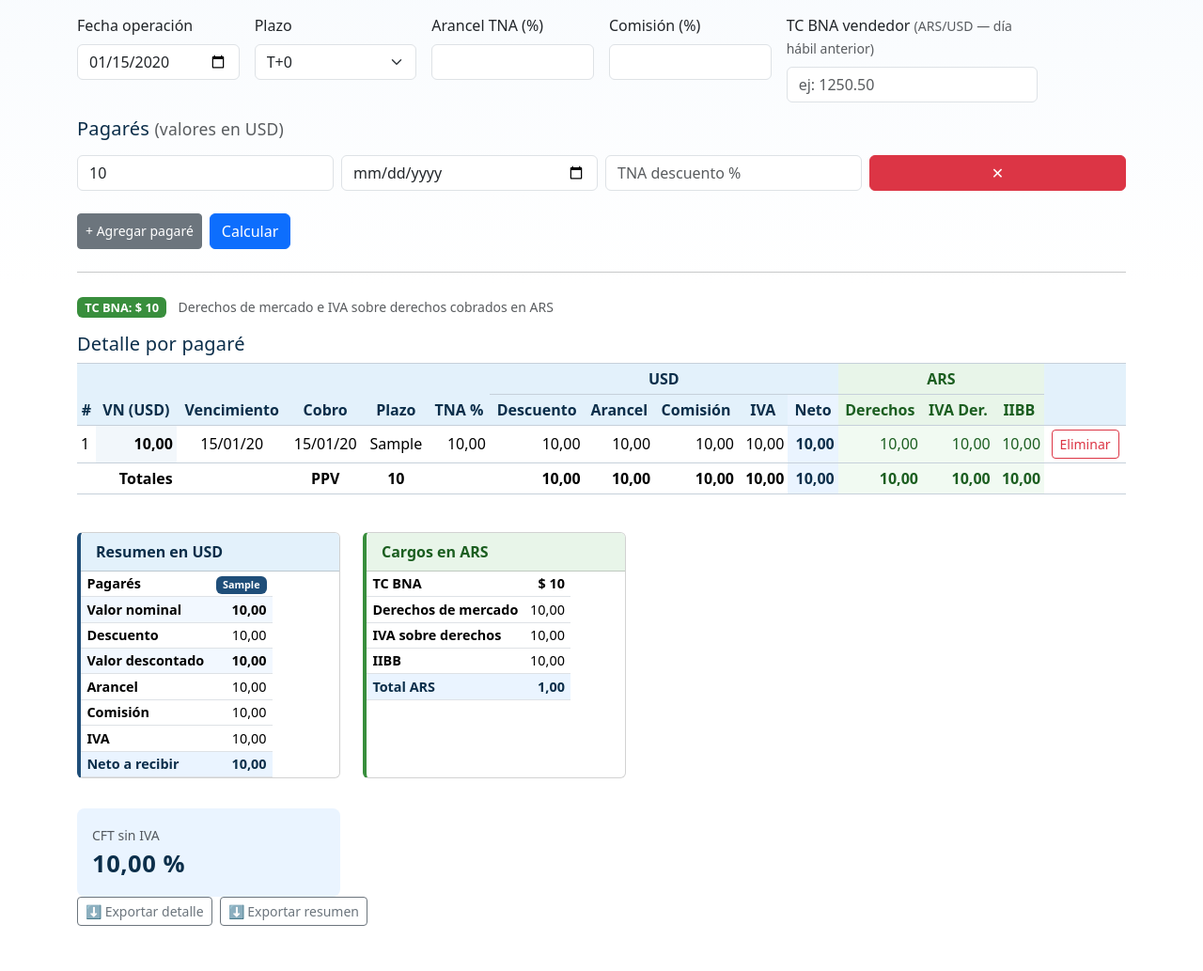
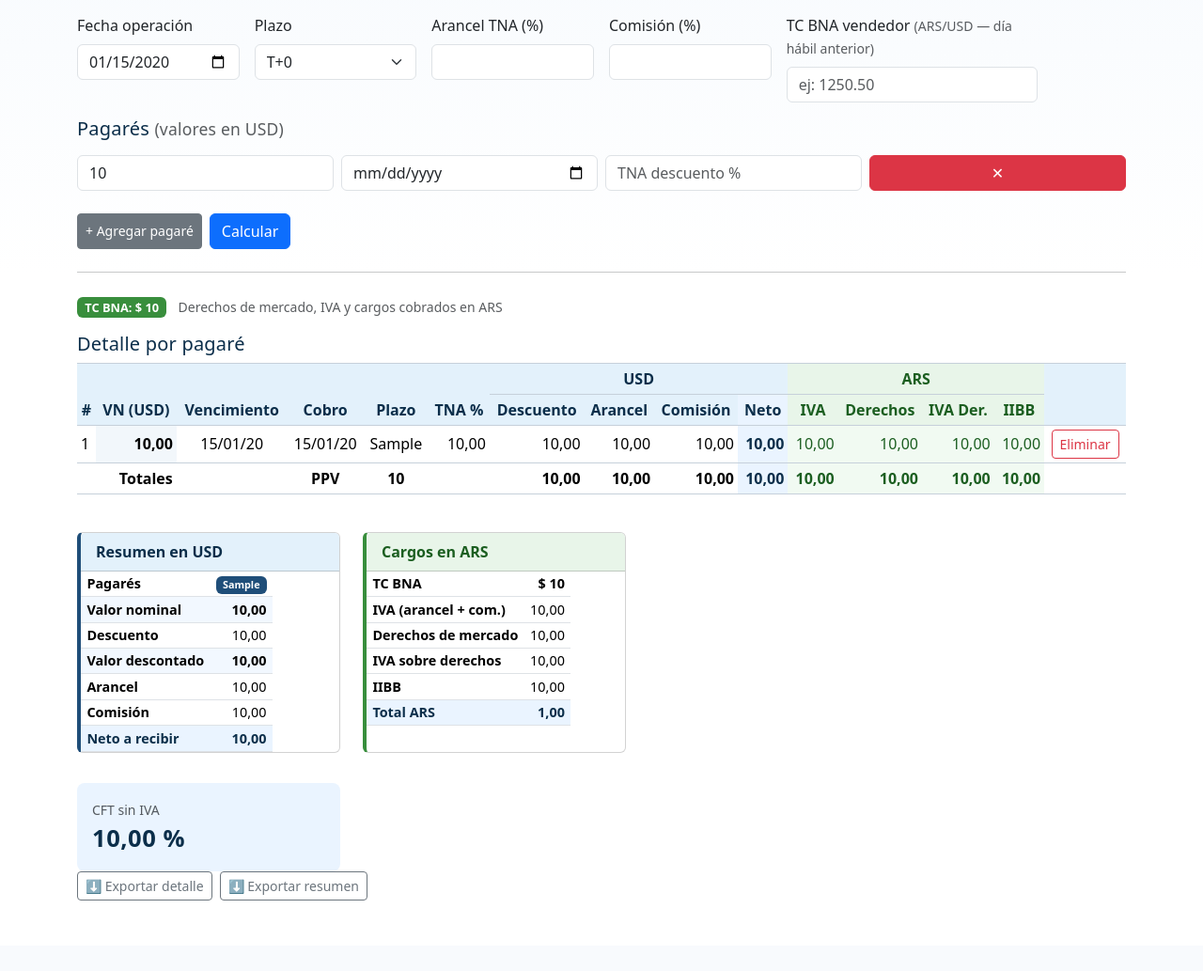
Before and after one commit to lfaner/PagareHD, a Flask app: template templates/index.html in a window 1280 px wide. Shown: the part 186-1219 px from the top of the page at 94% size. After the commit the page ends 1144 px from the top, so only its background shows below. Run offline with Flask 3, Linux system fonts and the light colour scheme; the template is opened without the code that fills it: most values are stand-ins (such as "Sample title", 1, 10 or a date in 2020).

Commit message:
fix: IVA en tabla y cards movido a seccion ARS

```diff
--- a/templates/index.html
+++ b/templates/index.html
@@ -43,43 +43,34 @@
       position: sticky; top: 0; z-index: 1;
       text-align: center; white-space: nowrap;
     }
-        .table-fin thead th.th-ars {
-            background: var(--verde-100); color: var(--verde-900);
-        }
+    .table-fin thead th.th-ars { background: var(--verde-100); color: var(--verde-900); }
     .table-fin tbody td { vertical-align: middle; }
-        .table-fin tbody tr:hover       { background: var(--gris-100); }
+    .table-fin tbody tr:hover { background: var(--gris-100); }
     .table-fin tbody tr:nth-child(even) { background: #f8fafc; }
-        .table-fin .num     { text-align: right; }
-        .table-fin .vn      { background: #f2f7fb; font-weight: 600; }
-        .table-fin .neto    { background: #eaf4ff; color: var(--azul-900); }
+    .table-fin .num { text-align: right; }
+    .table-fin .vn  { background: #f2f7fb; font-weight: 600; }
+    .table-fin .neto { background: #eaf4ff; color: var(--azul-900); }
     .table-fin .ars-col { background: #f1faf2; color: var(--verde-900); }
     .col-fecha, .col-plazo { text-align: center; white-space: nowrap; }
 
     /* ---- card moneda ---- */
-        .card-usd  { border-left: 4px solid var(--azul-700); }
-        .card-ars  { border-left: 4px solid #388e3c; }
-        .card-usd .card-header { background: var(--azul-200);  color: var(--azul-900);  font-weight:600; }
+    .card-usd { border-left: 4px solid var(--azul-700); }
+    .card-ars { border-left: 4px solid #388e3c; }
+    .card-usd .card-header { background: var(--azul-200); color: var(--azul-900); font-weight:600; }
     .card-ars .card-header { background: var(--verde-100); color: var(--verde-900); font-weight:600; }
 
     /* ---- totales tabla ---- */
     .totales-table { font-size:.9rem; width:auto !important; table-layout:auto; display:inline-table; }
-        .totales-table th, .totales-table td {
-            padding:.15rem .4rem; white-space:nowrap;
-        }
-        .totales-table .neto-row th,
-        .totales-table .neto-row td { background:#eaf4ff; color:var(--azul-900); font-weight:700; }
-        .totales-table .hl-row th,
-        .totales-table .hl-row td  { background:#f2f8ff; }
-
+    .totales-table th, .totales-table td { padding:.15rem .4rem; white-space:nowrap; }
+    .totales-table .neto-row th, .totales-table .neto-row td { background:#eaf4ff; color:var(--azul-900); font-weight:700; }
+    .totales-table .hl-row th, .totales-table .hl-row td { background:#f2f8ff; }
     .badge-soft { background: var(--azul-700); color:#fff; font-weight:600; }
-        .badge-tc   { background: #388e3c;          color:#fff; font-weight:600; font-size:.8rem; }
-
+    .badge-tc   { background: #388e3c; color:#fff; font-weight:600; font-size:.8rem; }
     .divider-ars { border-top: 2px solid #a5d6a7; }
   </style>
 </head>
 <body class="bg-light">
 <div class="container mt-4">
-
   <h3 class="mb-1">Calculadora de Pagarés HD</h3>
   <p class="text-muted small mb-4">Hard Dólar · USD / ARS</p>
 
@@ -107,8 +98,7 @@
     <!-- Datos generales -->
     <div class="col-md-2">
       <label class="form-label">Fecha operación</label>
-            <input type="date" name="fecha_operacion" class="form-control"
-                   value="{{ defaults.fecha_operacion }}" required>
+      <input type="date" name="fecha_operacion" class="form-control" value="{{ defaults.fecha_operacion }}" required>
     </div>
     <div class="col-md-2">
       <label class="form-label">Plazo</label>
@@ -119,13 +109,11 @@
     </div>
     <div class="col-md-2">
       <label class="form-label">Arancel TNA (%)</label>
-            <input type="number" step="any" min="0" name="tna_arancel" class="form-control"
-                   value="{{ defaults.tna_arancel }}" required>
+      <input type="number" step="any" min="0" name="tna_arancel" class="form-control" value="{{ defaults.tna_arancel }}" required>
     </div>
     <div class="col-md-2">
       <label class="form-label">Comisión (%)</label>
-            <input type="number" step="any" min="0" name="comision_pct" class="form-control"
-                   value="{{ defaults.comision_pct }}" required>
+      <input type="number" step="any" min="0" name="comision_pct" class="form-control" value="{{ defaults.comision_pct }}" required>
     </div>
     <div class="col-md-3">
       <label class="form-label">
@@ -133,8 +121,7 @@
         <span class="text-muted small">(ARS/USD — día hábil anterior)</span>
       </label>
       <input type="number" step="any" min="0" name="tipo_cambio_bna" class="form-control"
-                   placeholder="ej: 1250.50"
-                   value="{{ defaults.tipo_cambio_bna }}" required>
+             placeholder="ej: 1250.50" value="{{ defaults.tipo_cambio_bna }}" required>
     </div>
 
     <!-- Pagarés -->
@@ -155,17 +142,17 @@
                  value="{{ row.fecha_vencimiento }}" required>
         </div>
         <div class="col-md-3">
-                    <input type="number" step="any" min="0" name="tna_descuento[]"
-                           class="form-control" placeholder="TNA descuento %"
-                           value="{{ row.tna_descuento }}" required>
+          <input type="number" step="any" min="0" name="tna_descuento[]" class="form-control"
+                 placeholder="TNA descuento %" value="{{ row.tna_descuento }}" required>
         </div>
         <div class="col-md-3">
           <button type="button" class="btn btn-danger w-100"
-                            onclick="this.parentElement.parentElement.remove()">✕</button>
+                  onclick="this.parentElement.parentElement.remove()">&#x2715;</button>
         </div>
       </div>
       {% endfor %}
     </div>
+
     <div class="col-12 d-flex gap-2">
       <button type="button" class="btn btn-secondary btn-sm" onclick="agregarPagare()">
         + Agregar pagaré
@@ -184,7 +171,7 @@
   <!-- tipo de cambio usado -->
   <p class="mb-3">
     <span class="badge badge-tc">TC BNA: $ {{ resultado.tipo_cambio_bna | round(2) }}</span>
-        <span class="text-muted small ms-2">Derechos de mercado e IVA sobre derechos cobrados en ARS</span>
+    <span class="text-muted small ms-2">Derechos de mercado, IVA y cargos cobrados en ARS</span>
   </p>
 
   <!-- ===== TABLA DETALLE ===== -->
@@ -201,17 +188,17 @@
             <th rowspan="2">Plazo</th>
             <th rowspan="2">TNA %</th>
             <!-- USD -->
-                <th colspan="5" class="text-center">USD</th>
+            <th colspan="4" class="text-center">USD</th>
             <!-- ARS -->
-                <th colspan="3" class="text-center th-ars">ARS</th>
+            <th colspan="4" class="text-center th-ars">ARS</th>
             <th rowspan="2"></th>
           </tr>
           <tr>
             <th>Descuento</th>
             <th>Arancel</th>
             <th>Comisión</th>
-                <th>IVA</th>
             <th class="neto">Neto</th>
+            <th class="th-ars">IVA</th>
             <th class="th-ars">Derechos</th>
             <th class="th-ars">IVA Der.</th>
             <th class="th-ars">IIBB</th>
@@ -230,9 +217,9 @@
             <td class="num">{{ usd(r.descuento_usd) }}</td>
             <td class="num">{{ usd(r.arancel_usd) }}</td>
             <td class="num">{{ usd(r.comision_usd) }}</td>
-                <td class="num">{{ usd(r.iva_usd) }}</td>
             <td class="num fw-bold neto">{{ usd(r.neto_usd) }}</td>
             <!-- ARS -->
+            <td class="num ars-col">{{ ars(r.iva_ars) }}</td>
             <td class="num ars-col">{{ ars(r.derechos_mercado_ars) }}</td>
             <td class="num ars-col">{{ ars(r.iva_derechos_ars) }}</td>
             <td class="num ars-col">{{ ars(r.iibb_ars) }}</td>
@@ -253,8 +240,8 @@
             <th class="num">{{ usd(resultado.totales.descuento_usd) }}</th>
             <th class="num">{{ usd(resultado.totales.arancel_usd) }}</th>
             <th class="num">{{ usd(resultado.totales.comision_usd) }}</th>
-                <th class="num">{{ usd(resultado.totales.iva_usd) }}</th>
             <th class="num fw-bold neto">{{ usd(resultado.totales.neto_usd) }}</th>
+            <th class="num ars-col">{{ ars(resultado.totales.iva_ars) }}</th>
             <th class="num ars-col">{{ ars(resultado.totales.derechos_mercado_ars) }}</th>
             <th class="num ars-col">{{ ars(resultado.totales.iva_derechos_ars) }}</th>
             <th class="num ars-col">{{ ars(resultado.totales.iibb_ars) }}</th>
@@ -274,22 +261,13 @@
         <div class="card-header">Resumen en USD</div>
         <div class="card-body p-0">
           <table class="table table-sm mb-0 totales-table">
-                    <tr><th>Pagarés</th>
-                        <td class="text-end"><span class="badge badge-soft">{{ resultado.totales.cantidad_pagares }}</span></td></tr>
-                    <tr class="hl-row"><th>Valor nominal</th>
-                        <td class="text-end fw-bold">{{ usd(resultado.totales.valor_nominal_usd) }}</td></tr>
-                    <tr><th>Descuento</th>
-                        <td class="text-end">{{ usd(resultado.totales.descuento_usd) }}</td></tr>
-                    <tr class="hl-row"><th>Valor descontado</th>
-                        <td class="text-end fw-bold">{{ usd(resultado.totales.valor_descontado_usd) }}</td></tr>
-                    <tr><th>Arancel</th>
-                        <td class="text-end">{{ usd(resultado.totales.arancel_usd) }}</td></tr>
-                    <tr><th>Comisión</th>
-                        <td class="text-end">{{ usd(resultado.totales.comision_usd) }}</td></tr>
-                    <tr><th>IVA</th>
-                        <td class="text-end">{{ usd(resultado.totales.iva_usd) }}</td></tr>
-                    <tr class="neto-row"><th>Neto a recibir</th>
-                        <td class="text-end">{{ usd(resultado.totales.neto_usd) }}</td></tr>
+            <tr><th>Pagarés</th>         <td class="text-end"><span class="badge badge-soft">{{ resultado.totales.cantidad_pagares }}</span></td></tr>
+            <tr class="hl-row"><th>Valor nominal</th>  <td class="text-end fw-bold">{{ usd(resultado.totales.valor_nominal_usd) }}</td></tr>
+            <tr><th>Descuento</th>        <td class="text-end">{{ usd(resultado.totales.descuento_usd) }}</td></tr>
+            <tr class="hl-row"><th>Valor descontado</th> <td class="text-end fw-bold">{{ usd(resultado.totales.valor_descontado_usd) }}</td></tr>
+            <tr><th>Arancel</th>          <td class="text-end">{{ usd(resultado.totales.arancel_usd) }}</td></tr>
+            <tr><th>Comisión</th>         <td class="text-end">{{ usd(resultado.totales.comision_usd) }}</td></tr>
+            <tr class="neto-row"><th>Neto a recibir</th> <td class="text-end">{{ usd(resultado.totales.neto_usd) }}</td></tr>
           </table>
         </div>
       </div>
@@ -299,22 +277,17 @@
         <div class="card-header">Cargos en ARS</div>
         <div class="card-body p-0">
           <table class="table table-sm mb-0 totales-table">
-                    <tr><th>TC BNA</th>
-                        <td class="text-end fw-bold">$ {{ resultado.tipo_cambio_bna | round(2) }}</td></tr>
-                    <tr><th>Derechos de mercado</th>
-                        <td class="text-end">{{ ars(resultado.totales.derechos_mercado_ars) }}</td></tr>
-                    <tr><th>IVA sobre derechos</th>
-                        <td class="text-end">{{ ars(resultado.totales.iva_derechos_ars) }}</td></tr>
-                    <tr><th>IIBB</th>
-                        <td class="text-end">{{ ars(resultado.totales.iibb_ars) }}</td></tr>
-                    <tr class="neto-row"><th>Total ARS</th>
-                        <td class="text-end fw-bold">{{ ars(resultado.totales.total_ars) }}</td></tr>
+            <tr><th>TC BNA</th>                <td class="text-end fw-bold">$ {{ resultado.tipo_cambio_bna | round(2) }}</td></tr>
+            <tr><th>IVA (arancel + com.)</th>  <td class="text-end">{{ ars(resultado.totales.iva_ars) }}</td></tr>
+            <tr><th>Derechos de mercado</th>   <td class="text-end">{{ ars(resultado.totales.derechos_mercado_ars) }}</td></tr>
+            <tr><th>IVA sobre derechos</th>    <td class="text-end">{{ ars(resultado.totales.iva_derechos_ars) }}</td></tr>
+            <tr><th>IIBB</th>                  <td class="text-end">{{ ars(resultado.totales.iibb_ars) }}</td></tr>
+            <tr class="neto-row"><th>Total ARS</th> <td class="text-end fw-bold">{{ ars(resultado.totales.total_ars) }}</td></tr>
           </table>
         </div>
       </div>
 
     </div>{# /flex cards #}
-
   </div>{# /seccion-resumen #}
 
   <!-- CFT -->
@@ -327,14 +300,14 @@
 
   <div class="d-flex gap-2 mb-5">
     <button class="btn btn-outline-secondary btn-sm" onclick="exportarDetalle()">
-            ⬇ Exportar detalle
+      &#x2B07; Exportar detalle
     </button>
     <button class="btn btn-outline-secondary btn-sm" onclick="exportarResumen()">
-            ⬇ Exportar resumen
+      &#x2B07; Exportar resumen
     </button>
   </div>
+
   {% endif %}
-
 </div>
 
 <script src="https://cdn.jsdelivr.net/npm/bootstrap@5.3.2/dist/js/bootstrap.bundle.min.js"></script>
@@ -361,7 +334,7 @@
     </div>
     <div class="col-md-3">
       <button type="button" class="btn btn-danger w-100"
-                        onclick="this.parentElement.parentElement.remove()">✕</button>
+              onclick="this.parentElement.parentElement.remove()">&#x2715;</button>
     </div>
   `;
   container.appendChild(div);
@@ -374,11 +347,9 @@
 }
 
 function _capturarElemento(el, nombreArchivo) {
-        // Clonar en un wrapper limpio fuera de pantalla
   const wrapper = document.createElement("div");
   wrapper.style.cssText = "position:fixed;left:-9999px;top:0;background:#fff;padding:20px;";
   const clone = el.cloneNode(true);
-        // Quitar botones de acción (columna Eliminar y botón export)
   clone.querySelectorAll(".btn-outline-danger, .btn-outline-secondary").forEach(b => {
     const cell = b.closest("td, th");
     if (cell) cell.style.visibility = "hidden";
@@ -386,9 +357,9 @@
   wrapper.appendChild(clone);
   document.body.appendChild(wrapper);
   html2canvas(wrapper, { scale: 2, useCORS: true }).then(canvas => {
-            const link    = document.createElement("a");
+    const link = document.createElement("a");
     link.download = nombreArchivo;
-            link.href     = canvas.toDataURL("image/png");
+    link.href = canvas.toDataURL("image/png");
     link.click();
     document.body.removeChild(wrapper);
   });
@@ -404,7 +375,6 @@
   if (el) _capturarElemento(el, "pagares_hd_resumen.png");
 }
 
-    // Normalizar separador decimal en valor nominal
 document.getElementById("calc-form").addEventListener("submit", function () {
   document.querySelectorAll(".valor-nominal").forEach(input => {
     input.value = input.value.replace(",", ".");
```
Lines whose indentation alone changed are shown as unchanged.
